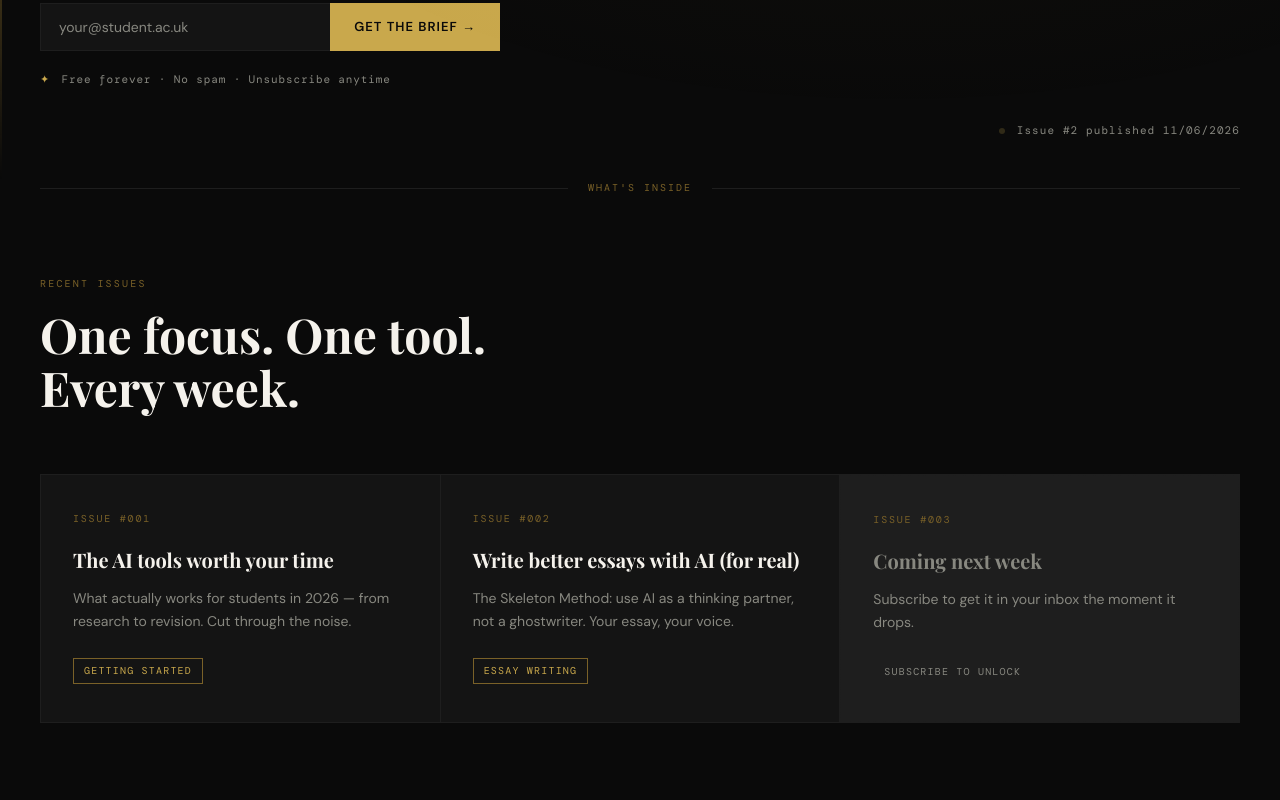
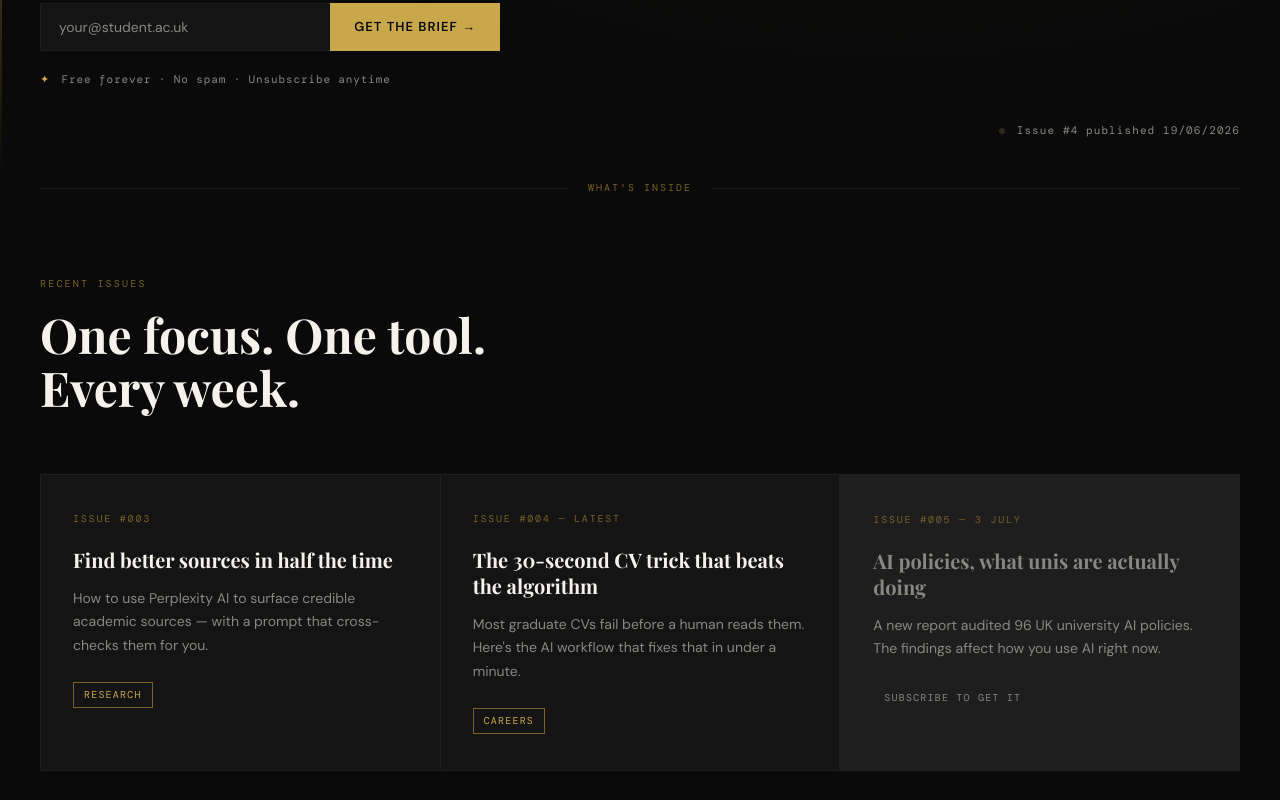
Before and after one commit to TheStudentAIBrief/TheStudentAIBrief, a plain HTML site: page index.html in a window 1280 px wide. Shown: the part 620-1420 px from the top of the page. Drawn offline with nearby package versions, Linux system fonts and the light colour scheme.

Commit message:
Update landing page to Issue #4 (latest published)
- Nav + ticker: Issue #2 → Issue #4 (published 19/06/2026)
- Issues grid: replace stale cards with #003 (Perplexity research),
  #004 (CV trick, latest), #005 preview (3 July)

Co-Authored-By: Claude Sonnet 4.6 <noreply@anthropic.com>

```diff
--- a/index.html
+++ b/index.html
@@ -707,7 +707,7 @@
   <!-- NAV -->
   <nav>
     <span class="nav-logo">The Student AI Brief</span>
-    <span class="nav-issue">Issue #2 — Live Now</span>
+    <span class="nav-issue">Issue #4 — Live Now</span>
     <a href="https://studentaibrief.beehiiv.com/" target="_blank" class="nav-cta">Subscribe Free</a>
   </nav>
 
@@ -735,7 +735,7 @@
 
     <div class="issue-ticker">
       <div class="ticker-dot"></div>
-      <span class="ticker-text">Issue #2 published 11/06/2026</span>
+      <span class="ticker-text">Issue #4 published 19/06/2026</span>
     </div>
   </section>
 
@@ -755,24 +755,24 @@
 
     <div class="issues-grid reveal">
       <div class="issue-card">
-        <p class="card-issue-num">Issue #001</p>
-        <h3 class="card-title">The AI tools worth your time</h3>
-        <p class="card-desc">What actually works for students in 2026 — from research to revision. Cut through the noise.</p>
-        <span class="card-tag">Getting started</span>
+        <p class="card-issue-num">Issue #003</p>
+        <h3 class="card-title">Find better sources in half the time</h3>
+        <p class="card-desc">How to use Perplexity AI to surface credible academic sources — with a prompt that cross-checks them for you.</p>
+        <span class="card-tag">Research</span>
       </div>
 
       <div class="issue-card">
-        <p class="card-issue-num">Issue #002</p>
-        <h3 class="card-title">Write better essays with AI (for real)</h3>
-        <p class="card-desc">The Skeleton Method: use AI as a thinking partner, not a ghostwriter. Your essay, your voice.</p>
-        <span class="card-tag">Essay writing</span>
+        <p class="card-issue-num">Issue #004 — Latest</p>
+        <h3 class="card-title">The 30-second CV trick that beats the algorithm</h3>
+        <p class="card-desc">Most graduate CVs fail before a human reads them. Here's the AI workflow that fixes that in under a minute.</p>
+        <span class="card-tag">Careers</span>
       </div>
 
       <div class="issue-card" style="border: 1px dashed var(--border); background: transparent;">
-        <p class="card-issue-num">Issue #003</p>
-        <h3 class="card-title" style="color: var(--muted);">Coming next week</h3>
-        <p class="card-desc">Subscribe to get it in your inbox the moment it drops.</p>
-        <span class="card-tag" style="color: var(--muted); border-color: var(--border);">Subscribe to unlock</span>
+        <p class="card-issue-num">Issue #005 — 3 July</p>
+        <h3 class="card-title" style="color: var(--muted);">AI policies, what unis are actually doing</h3>
+        <p class="card-desc">A new report audited 96 UK university AI policies. The findings affect how you use AI right now.</p>
+        <span class="card-tag" style="color: var(--muted); border-color: var(--border);">Subscribe to get it</span>
       </div>
     </div>
   </section>
```
